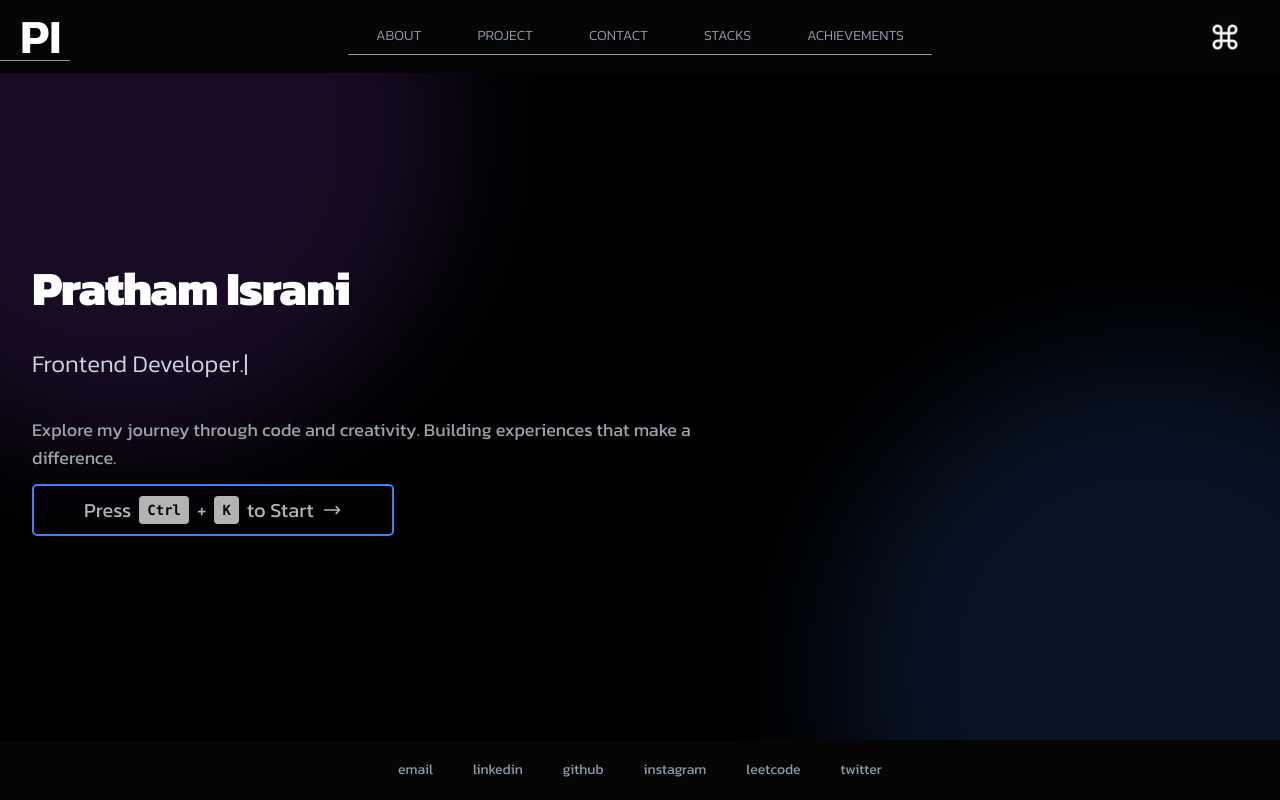
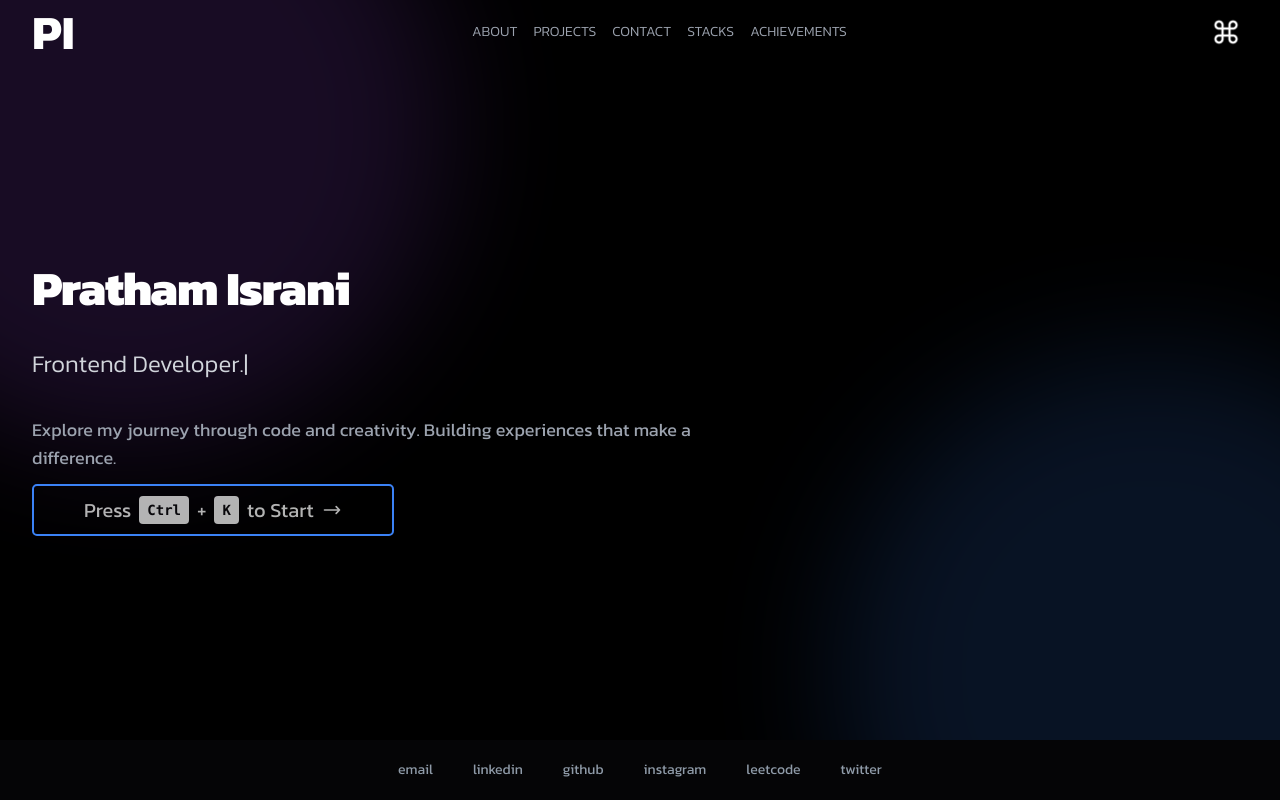
Before and after one commit to Pratham2703005/Portfolio, a React (Vite) app: page / in a window 1280 px wide. Built offline with nearby package versions, Linux system fonts and the light colour scheme.

Commit message:
nav change

```diff
--- a/src/components/Nav/navbar.jsx
+++ b/src/components/Nav/navbar.jsx
@@ -1,37 +1,115 @@
-import { useState } from 'react';
-import { Link } from 'react-router-dom';
+import { useState, useEffect, useRef } from 'react';
+import { Link, useLocation } from 'react-router-dom';
+import { motion } from 'framer-motion';
 import Popup from '../Popup';
 import CoolMode from '../ui/CoolMode';
 
 const Navbar = () => {
-    const [show , setShow] = useState(false);
+  const [show, setShow] = useState(false);
+  const [scrolled, setScrolled] = useState(false);
+  const location = useLocation();
+  const [dimensions, setDimensions] = useState({ width: 0, left: 0 });
+  const navRef = useRef(null);
+
+  const navItems = [
+    { name: "About", path: "/about" },
+    { name: "Projects", path: "/projects" },
+    { name: "Contact", path: "/contact" },
+    { name: "Stacks", path: "/stack" },
+    { name: "Achievements", path: "/achievements" },
+  ];
+  useEffect(() => {
+    const handleScroll = () => {
+      const isScrolled = window.scrollY > 10;
+      if (isScrolled !== scrolled) {
+        setScrolled(isScrolled);
+      }
+    };
+
+    document.addEventListener('scroll', handleScroll, { passive: true });
+    return () => {
+      document.removeEventListener('scroll', handleScroll);
+    };
+  }, [scrolled]);
+
+  useEffect(() => {
+    if (navRef.current) {
+      const activeItem = navRef.current.querySelector(`a[href="${location.pathname}"]`);
+      if (activeItem) {
+        const { width, left } = activeItem.getBoundingClientRect();
+        const navLeft = navRef.current.getBoundingClientRect().left;
+        setDimensions({ width, left: left - navLeft });
+      }
+    }
+  }, [location.pathname]);
+
   return (
-        <div className='absolute top-0 z-[50] w-full bg-[rgb(5,5,6)]' >
-            {show && <Popup show={show} setShow={setShow}/>}
-            <div className="flex my-3 flex-wrap items-center w-full justify-between overflow-hidden">
-                <div className="border-b border-mid-blue pl-5 pr-2">
-                    <Link to={"/"}>
-                        <h1 className="text-5xl font-semibold text-white cursor-pointer m-auto">
+    <motion.nav
+      initial={{ y: -100 }}
+      animate={{ y: 0 }}
+      transition={{ duration: 0.5 }}
+      className={`fixed top-0 left-0 right-0 z-50 transition-all duration-300 ${
+        scrolled
+          ? 'bg-black bg-opacity-80 backdrop-blur-md shadow-lg'
+          : 'bg-transparent'
+      }`}
+    >
+      {show && <Popup show={show} setShow={setShow} />}
+
+      <div className="w-full mx-auto px-4 sm:px-6 lg:px-8">
+        <div className="flex items-center justify-between h-16">
+          <Link to="/" className="flex-shrink-0">
+            <h1 className="text-5xl font-bold text-white hover:text-gray-300 transition duration-300">
               PI
             </h1>
           </Link>
+
+          <div className="hidden md:block">
+            <div ref={navRef} className="relative flex items-center ml-10 space-x-4">
+              {navItems.map((item, index) => (
+                <Link
+                  key={index}
+                  to={item.path}
+                  className={`relative uppercase text-sm font-light hover:text-white transition duration-300 ${
+                    location.pathname === item.path ? 'text-white' : 'text-gray-400'
+                  }`}
+                >
+                  {item.name}
+                </Link>
+              ))}
+              <motion.div
+                className="absolute bottom-0 h-0.5 left-[-1rem] bg-blue-500"
+                initial={false}
+                animate={{
+                  width: dimensions.width,
+                  x: dimensions.left,
+                }}
+                transition={{ type: 'spring', stiffness: 300, damping: 30 }}
+              />
             </div>
-                <div className="hidden sm:flex justify-center gap-1 md:gap-10 border-b border-mid-blue h-min px-5 overflow-x-auto w-full md:w-auto mt-5 md:mt-0 order-2 md:order-none ">
-                    <Link to={"/about"}><p className="uppercase p-2 border-0 rounded hover:bg-neutral-800 transition ease-in-out text-mid-blue text-sm font-light hover:text-white cursor-pointer h-min">about</p></Link>
-                    <Link to={"/projects"}><p className="uppercase p-2 border-0 rounded hover:bg-neutral-800 transition ease-in-out text-mid-blue text-sm font-light hover:text-white cursor-pointer h-min">project</p></Link>
-                    <Link to={"/contact"}><p className="uppercase p-2 border-0 rounded hover:bg-neutral-800 transition ease-in-out text-mid-blue text-sm font-light hover:text-white cursor-pointer h-min">Contact</p></Link>
-                    <Link to={"/stack"}><p className="uppercase p-2 border-0 rounded hover:bg-neutral-800 transition ease-in-out text-mid-blue text-sm font-light hover:text-white cursor-pointer h-min">stacks</p></Link>
-                    <Link to={"/achievements"}><p className="uppercase p-2 border-0 rounded hover:bg-neutral-800 transition ease-in-out text-mid-blue text-sm font-light hover:text-white cursor-pointer h-min">Achievements</p></Link>
           </div>
+
+          <div className="flex items-center">
             <CoolMode>
-
-                <div onClick={()=>setShow(true)}>
-                    <img src="/img/command.png" alt="..." width={30} className="invert mr-5 md:mr-10 cursor-pointer m-auto" />
-                </div>
+              <button
+                onClick={() => setShow(true)}
+                className="p-2 rounded-full text-gray-400 hover:text-white focus:outline-none transition duration-300 ease-in-out"
+              >
+                <img
+                  src="/img/command.png"
+                  alt="Command"
+                  className="w-7 h-7 invert"
+                />
+              </button>
             </CoolMode>
           </div>
         </div>
+      </div>
+
+
+
+    </motion.nav>
   );
-}
+};
 
 export default Navbar;
```
Lines whose indentation alone changed are shown as unchanged.
